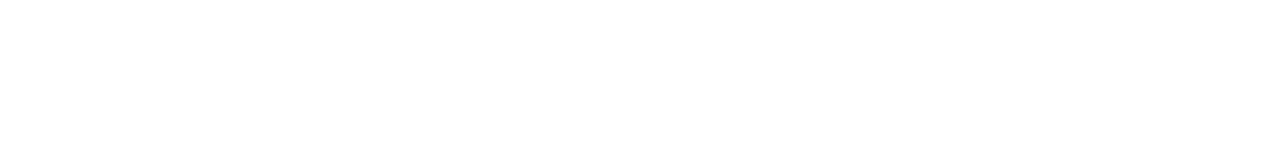
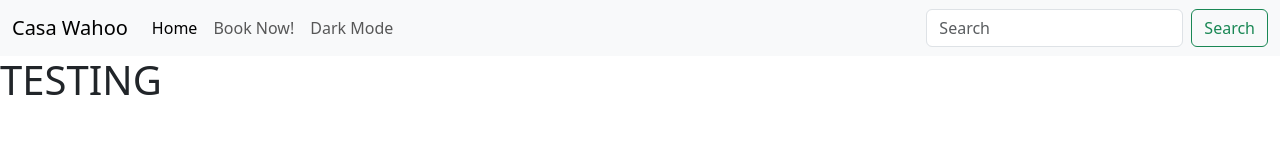
Before and after one commit to devinscott16/Week-3, a website: page form.html in a window 1280 px wide. Drawn offline with nearby package versions, Linux system fonts and the light colour scheme.

Commit message:
Navbar basic setup

```diff
--- a/form.html
+++ b/form.html
@@ -1,11 +1,61 @@
 <!DOCTYPE html>
-<html lang="en">
+<html lang="en" data-bs-theme="light">
 <head>
     <meta charset="UTF-8">
     <meta name="viewport" content="width=device-width, initial-scale=1.0">
-    <title>TBD PLEASE</title>
+    <title>Casa Wahoo Connect</title>
+    <link rel="stylesheet" href="node_modules/bootstrap/dist/css/bootstrap.css">
+    <link rel="stylesheet" href="css/styles.css">
+<!-- At least 2 pages
+     A Bootstrap Navbar, Table, and Form
+     Bootstrap Grid used throughout to format elements
+     Elements should stack vertically when the window is small -->
+
 </head>
 <body>
+  <!--NAVBAR with DARKMODE -->
+  <nav class="navbar navbar-expand-lg bg-body-tertiary">
+
+    <div class="container-fluid">
+      <a class="navbar-brand" href="#">Casa Wahoo</a>
+      <button class="navbar-toggler" type="button" data-bs-toggle="collapse" data-bs-target="#navbarSupportedContent" aria-controls="navbarSupportedContent" aria-expanded="false" aria-label="Toggle navigation">
+        <span class="navbar-toggler-icon"></span>
+      </button>
+
+      <div class="collapse navbar-collapse" id="navbarSupportedContent">
+        <ul class="navbar-nav me-auto mb-2 mb-lg-0">
+          <li class="nav-item">
+            <a class="nav-link active" aria-current="page" href="index.html">Home</a>
+          </li>
+          <li class="nav-item">
+            <a class="nav-link" href="form.html">Book Now!</a>
+          </li>
+          <li class="nav-item">
+            <a class="nav-link" id="darkModeToggle"data-bs-theme="light"> Dark Mode</a>
+        </ul>
+
+        <form class="d-flex" role="search">
+          <input class="form-control me-2" type="search" placeholder="Search" aria-label="Search">
+          <button class="btn btn-outline-success" type="submit">Search</button>
+        </form>
+
+      </div>
+    </div>
+  </nav>
+<!--DARKMODE TOGGLE-->
+    <script>
+        const darkModeToggle = document.getElementById('darkModeToggle');
+
+        darkModeToggle.addEventListener('click', () => {
+            const currentTheme = document.documentElement.getAttribute('data-bs-theme');
+            const newTheme = (currentTheme === 'dark') ? 'light' : 'dark';
+            document.documentElement.setAttribute('data-bs-theme', newTheme);
+        });
+    </script>
+
+    <h1>TESTING</h1>
+
+<script src="node_modules/bootstrap/dist/js/bootstrap.bundle/js"></script>
 
 </body>
 </html>
```
Also changed, not shown: index.html (+29 -2 lines).
